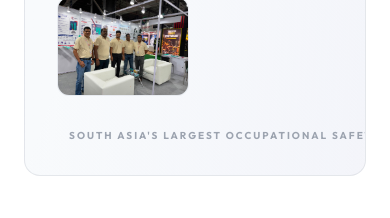
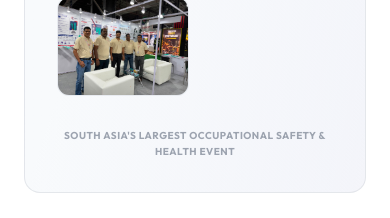
Before and after one commit to RealVansh/ceephas-safe-tech, a Next.js app: page /awards in a window 390 px wide. Shown: the part 6760-6978 px from the top of the page. Built offline with nearby package versions, Linux system fonts and the light colour scheme.

Commit message:
fix(awards): make exhibition badge responsive on mobile screens

```diff
--- a/src/app/awards/page.tsx
+++ b/src/app/awards/page.tsx
@@ -380,12 +380,12 @@ export default function Awards() {
             </div>
 
             {/* Badge */}
-            <div className="mt-8 flex items-center gap-3">
-              <div className="h-[1px] flex-1 bg-slate-700/50" />
-              <span className="text-[10px] font-bold uppercase tracking-[0.2em] text-text-tertiary whitespace-nowrap">
+            <div className="mt-8 flex items-center justify-center gap-3">
+              <div className="hidden sm:block h-[1px] flex-1 bg-slate-700/50" />
+              <span className="text-[10px] font-bold uppercase tracking-wider sm:tracking-[0.2em] text-text-tertiary text-center leading-relaxed">
                 South Asia&apos;s Largest Occupational Safety &amp; Health Event
               </span>
-              <div className="h-[1px] flex-1 bg-slate-700/50" />
+              <div className="hidden sm:block h-[1px] flex-1 bg-slate-700/50" />
             </div>
           </motion.div>
         </div>
```
